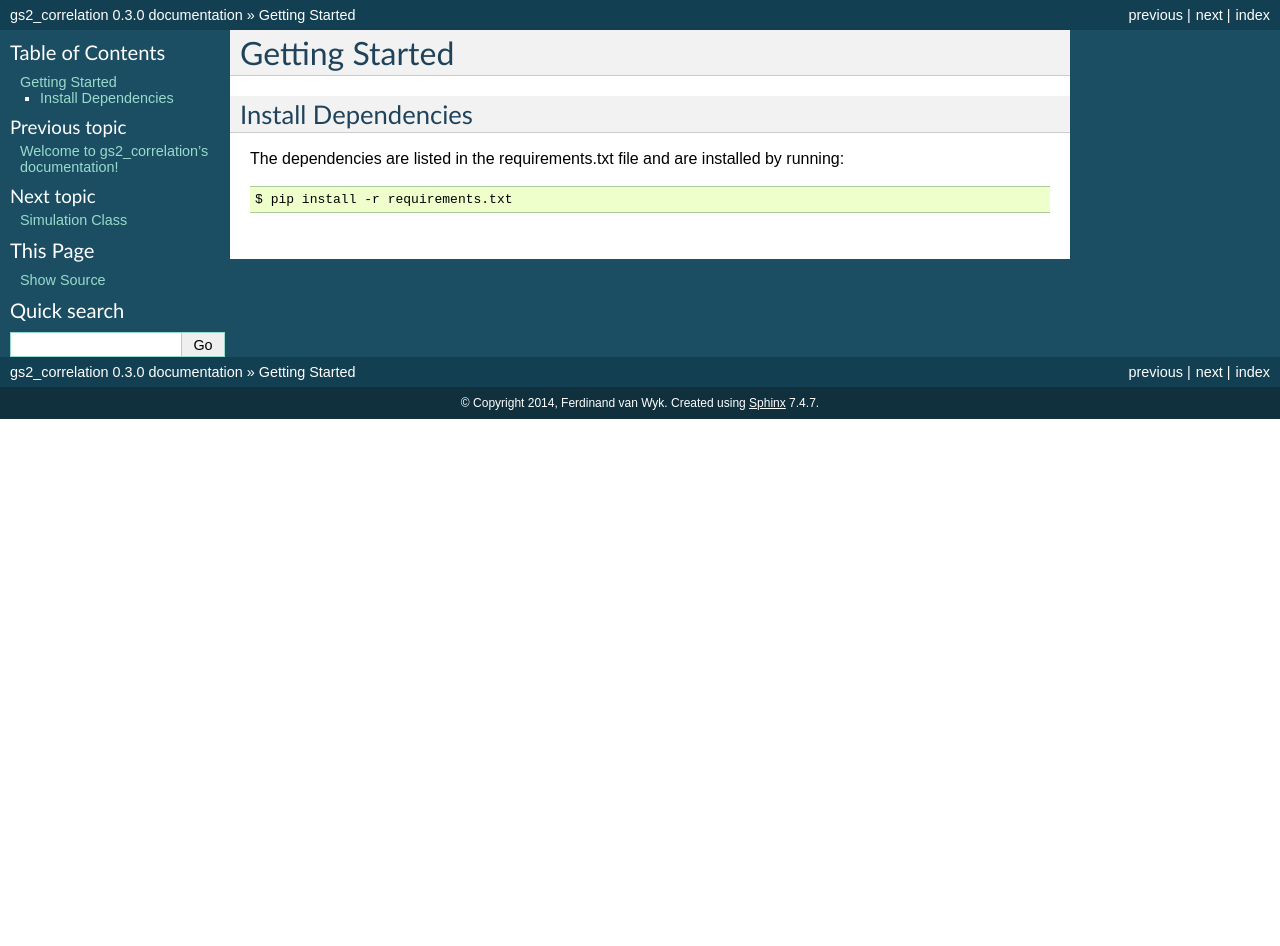
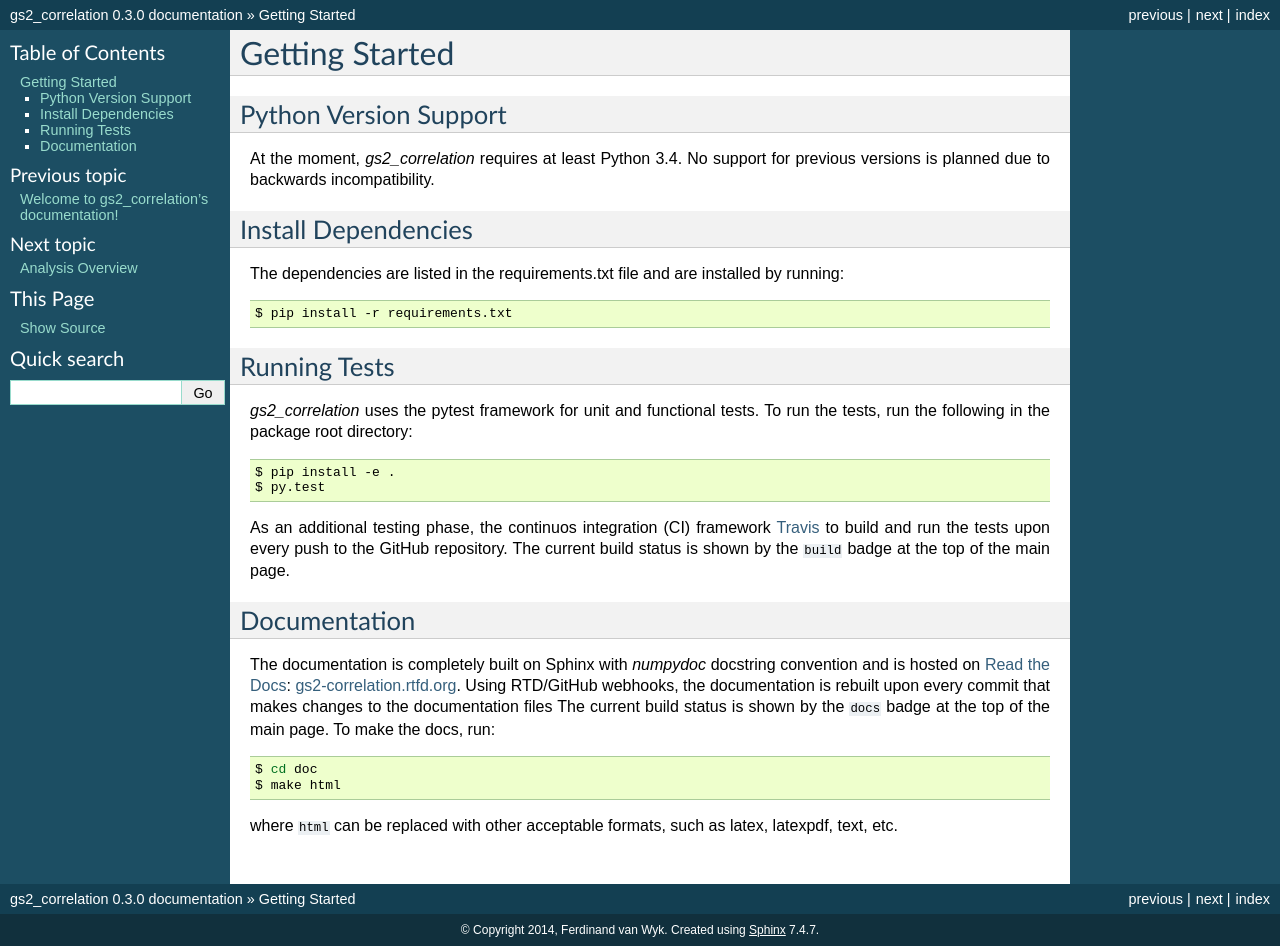
Before and after one commit to ferdinandvanwyk/gs2_correlation, a Sphinx documentation site: the page built from doc/source/getting_started.rst, in a window 1280 px wide. Built offline with Sphinx 7.4.7, drawn with Linux system fonts in a browser that asks for light colours; formulas are drawn with MathJax 3; before the commit the page ends 900 px from its top, so only the background shows below that.

Commit message:
add docs. Working Travis and RTD.

```diff
--- a/doc/source/getting_started.rst
+++ b/doc/source/getting_started.rst
@@ -1,5 +1,11 @@
 Getting Started
 ===============
+
+Python Version Support
+----------------------
+
+At the moment, `gs2_correlation` requires at least Python 3.4. No support for
+previous versions is planned due to backwards incompatibility.
 
 Install Dependencies
 --------------------
@@ -10,3 +16,39 @@ running:
 .. code:: bash
 
     $ pip install -r requirements.txt
+
+Running Tests
+-------------
+
+`gs2_correlation` uses the pytest framework for unit and functional tests. To
+run the tests, run the following in the package root directory:
+
+.. code:: bash
+
+    $ pip install -e .
+    $ py.test
+
+As an additional testing phase, the continuos integration (CI) framework Travis_
+to build and run the tests upon every push to the GitHub repository. The current
+build status is shown by the ``build`` badge at the top of the main page.
+
+Documentation
+-------------
+
+The documentation is completely built on Sphinx with `numpydoc` docstring
+convention and is hosted on `Read the Docs`_: gs2-correlation.rtfd.org_. Using
+RTD/GitHub webhooks, the documentation is rebuilt upon every commit that makes
+changes to the documentation files The current build status is shown by the
+``docs`` badge at the top of the main page. To make the docs, run:
+
+.. code:: bash
+
+    $ cd doc
+    $ make html
+
+where ``html`` can be replaced with other acceptable formats, such as latex,
+latexpdf, text, etc.
+
+.. _Read the Docs: https://readthedocs.org/
+.. _gs2-correlation.rtfd.org : http://gs2-correlation.rtfd.org
+.. _Travis: https://travis-ci.org/
--- a/doc/source/index.rst
+++ b/doc/source/index.rst
@@ -8,7 +8,6 @@ Welcome to gs2_correlation's documentation!
 
 .. image:: https://travis-ci.org/ferdinandvwyk/gs2_correlation.svg?branch=master
    :target: https://travis-ci.org/ferdinandvwyk/gs2_correlation
-
 .. image:: https://readthedocs.org/projects/gs2-correlation/badge/?version=latest
    :target: https://readthedocs.org/projects/gs2-correlation/?badge=latest
    :alt: Documentation Status
@@ -24,6 +23,7 @@ Contents
    :maxdepth: 2
 
    getting_started.rst
+   analysis_overview.rst
    simulation.rst
 
 
```
Also changed, not shown: README.md (+1 -3 lines), doc/source/analysis_overview.rst (added, +17 -0 lines).
